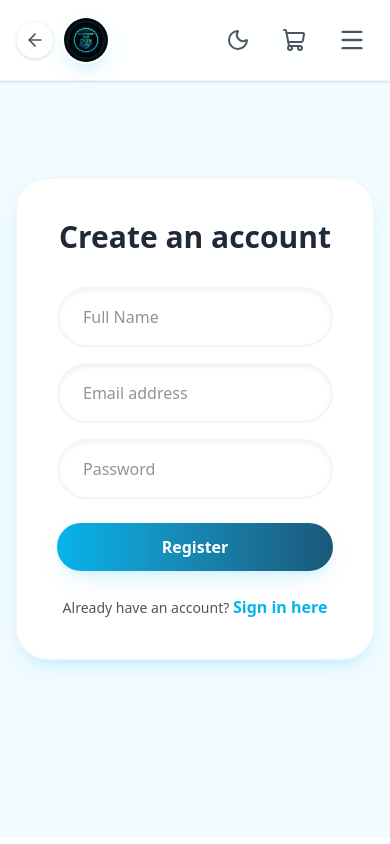
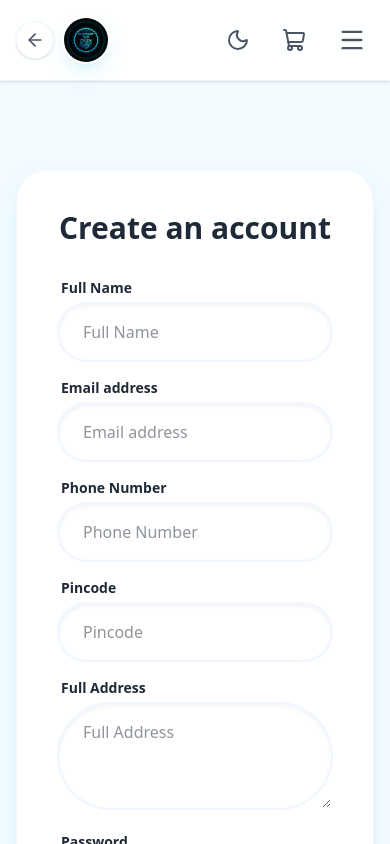
Before and after one commit to ansiltm/playcasthubai, a Next.js app in the folder frontend/: page /register in a window 390 px wide. Shown: the top 844 px of the page. Built offline with nearby package versions, Linux system fonts and the light colour scheme.

Commit message:
feat: require full name, phone, address, pincode for registration

```diff
--- a/frontend/app/register/page.tsx
+++ b/frontend/app/register/page.tsx
@@ -10,13 +10,16 @@ export default function RegisterPage() {
   const [name, setName] = useState('');
   const [email, setEmail] = useState('');
   const [password, setPassword] = useState('');
+  const [phone, setPhone] = useState('');
+  const [address, setAddress] = useState('');
+  const [pincode, setPincode] = useState('');
   const [error, setError] = useState('');
   const router = useRouter();
 
   const handleRegister = async (e: React.FormEvent) => {
     e.preventDefault();
     try {
-      await api.post('/auth/register', { name, email, password });
+      await api.post('/auth/register', { name, email, password, phone, address, pincode });
       toast.success('Registration successful! Please login.');
       router.push('/login');
     } catch (err: any) {
@@ -26,7 +29,7 @@ export default function RegisterPage() {
 
   return (
     <div className="min-h-[80vh] flex items-center justify-center py-12 px-4 sm:px-6 lg:px-8">
-      <div className="max-w-md w-full space-y-8 bubble-card p-10 bg-bubble-surface">
+      <div className="max-w-md w-full space-y-8 bubble-card p-10 bg-bubble-surface mt-10">
         <div>
           <h2 className="text-center text-3xl font-black text-text-main">Create an account</h2>
         </div>
@@ -34,7 +37,7 @@ export default function RegisterPage() {
           {error && <div className="text-red-500 text-sm font-bold text-center">{error}</div>}
           <div className="space-y-4">
             <div>
-              <label className="sr-only">Full Name</label>
+              <label className="text-sm font-bold text-text-main ml-1 mb-1 block">Full Name</label>
               <input
                 type="text"
                 required
@@ -45,7 +48,7 @@ export default function RegisterPage() {
               />
             </div>
             <div>
-              <label className="sr-only">Email address</label>
+              <label className="text-sm font-bold text-text-main ml-1 mb-1 block">Email address</label>
               <input
                 type="email"
                 required
@@ -56,7 +59,40 @@ export default function RegisterPage() {
               />
             </div>
             <div>
-              <label className="sr-only">Password</label>
+              <label className="text-sm font-bold text-text-main ml-1 mb-1 block">Phone Number</label>
+              <input
+                type="tel"
+                required
+                className="bubble-input"
+                placeholder="Phone Number"
+                value={phone}
+                onChange={(e) => setPhone(e.target.value)}
+              />
+            </div>
+            <div>
+              <label className="text-sm font-bold text-text-main ml-1 mb-1 block">Pincode</label>
+              <input
+                type="text"
+                required
+                className="bubble-input"
+                placeholder="Pincode"
+                value={pincode}
+                onChange={(e) => setPincode(e.target.value)}
+              />
+            </div>
+            <div>
+              <label className="text-sm font-bold text-text-main ml-1 mb-1 block">Full Address</label>
+              <textarea
+                required
+                rows={3}
+                className="bubble-input"
+                placeholder="Full Address"
+                value={address}
+                onChange={(e) => setAddress(e.target.value)}
+              />
+            </div>
+            <div>
+              <label className="text-sm font-bold text-text-main ml-1 mb-1 block">Password</label>
               <input
                 type="password"
                 required
```
